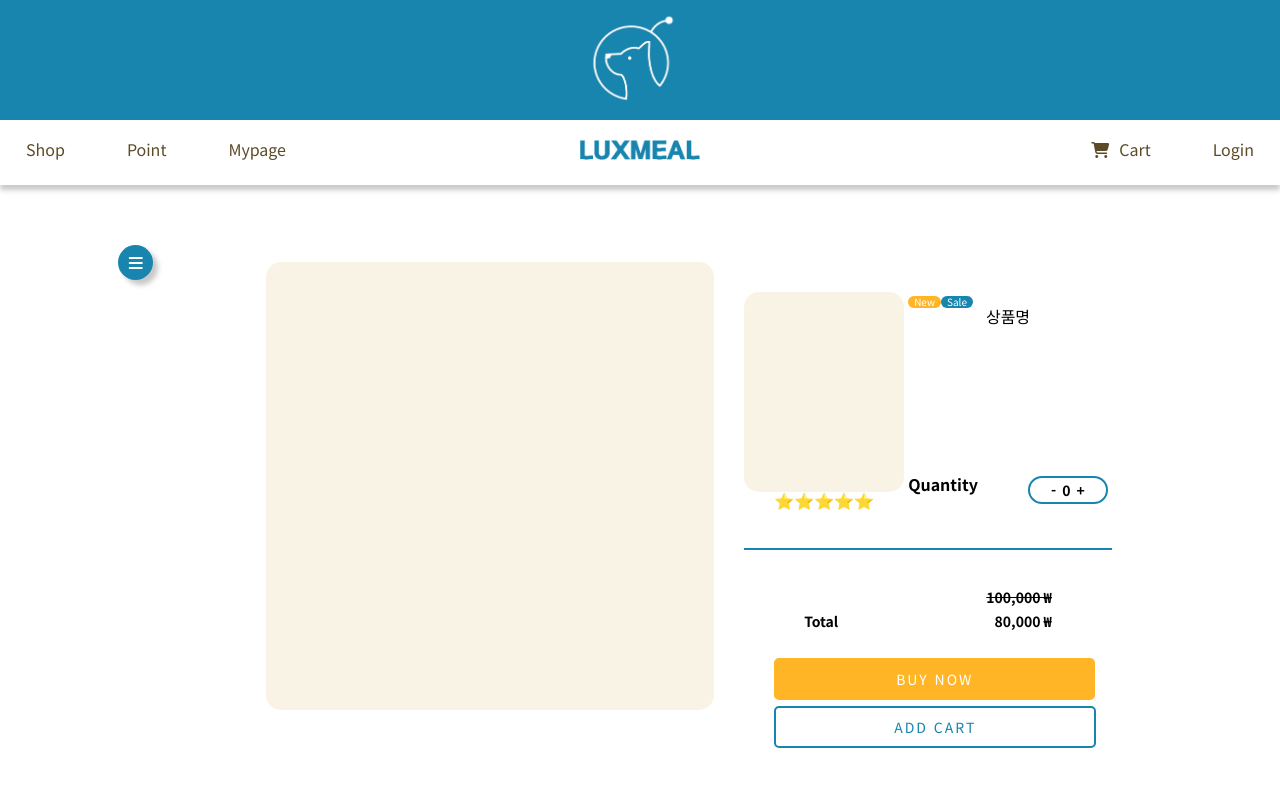
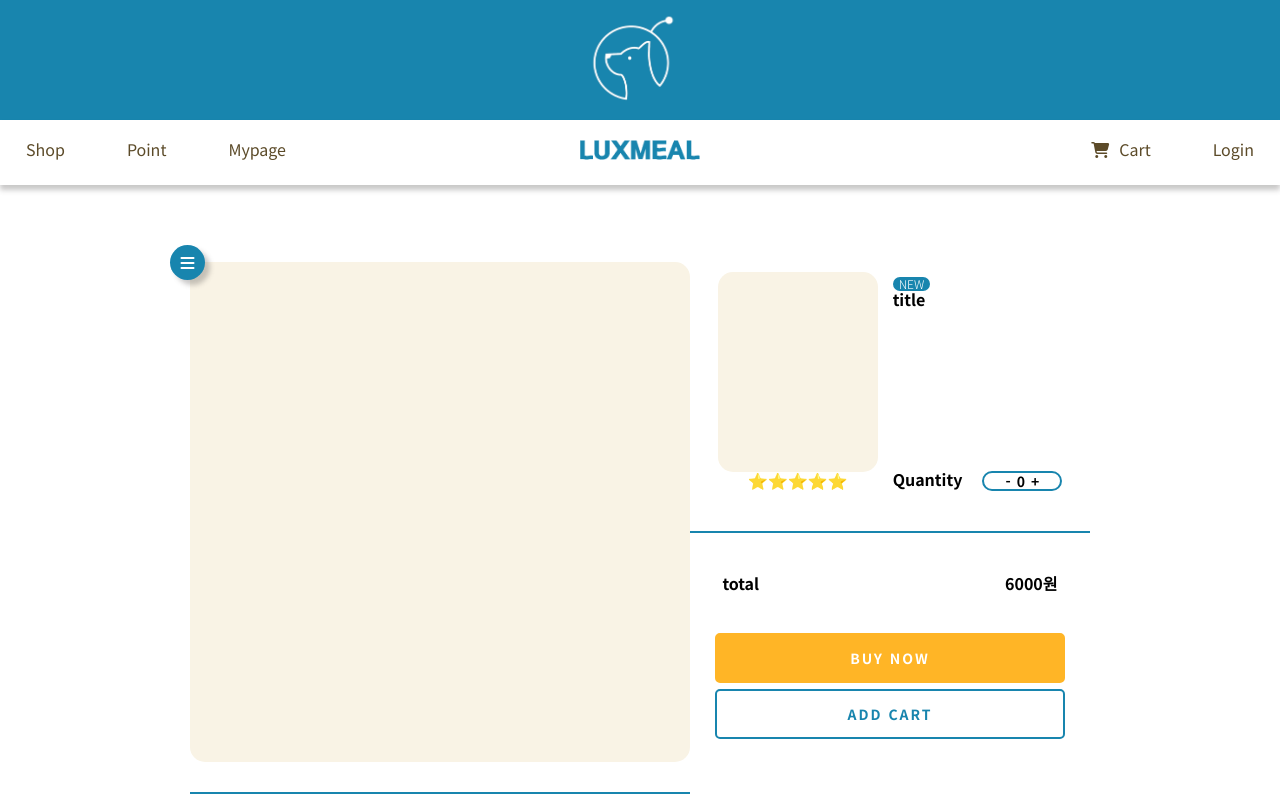
Before and after one commit to codestates-seb/seb40_main_019, a React (Create React App) app in the folder client/: page /productdetail in a window 1280 px wide. Shown: the top 800 px of the page. Built offline with nearby package versions, Linux system fonts and the light colour scheme; no server answers.

Commit message:
productDetail info 전체 수정함

```diff
--- a/client/src/components/shop/css/buyAddBtn.scss
+++ b/client/src/components/shop/css/buyAddBtn.scss
@@ -4,8 +4,8 @@
     border: 2px solid var(--color-yellow);
     background-color: var(--color-yellow);
     color: var(--color-white);
-    padding: 12px 120px;
-    margin-left: 30px;
+    width: 350px;
+    height: 50px;
     border-radius: 5px;
     text-align: center;
     font-size: 14px;
@@ -20,11 +20,11 @@
     .addBtn{
     display: block;
     margin-top: 6px;
-    margin-left: 30px;
     border: 2px solid var(--color-blue);
     background-color: var(--color-white);
     color: var(--color-blue);
-    padding: 12px 118px;
+    width: 350px;
+    height: 50px;
     border-radius: 5px;
     text-align: center;
     font-size: 14px;
--- a/client/src/components/shop/css/productDetailBox.scss
+++ b/client/src/components/shop/css/productDetailBox.scss
@@ -2,6 +2,12 @@
     display: block;
     width: 100%;
     // max-width: 150px;
+    .titleImg{
+        width: 500px;
+        height: 500px;
+        border-radius: 15px;
+        background-color: #F9F3E5;
+    }
 
     .detailText{
         border-top: solid 2px var(--color-blue);
--- a/client/src/components/shop/css/productInfo.scss
+++ /dev/null
@@ -1,92 +0,0 @@
-.imgContainer{
-
-.bigImgBox{
-   width: 500px;
-   height: 500px;
-   border-radius: 15px;
-   background-color: #F9F3E5;
-   margin-right: 2vw;
-
-   //Info박스가 일찍 밑으로 이동되어서 임시로 넣음
-    @media (max-width: 1365px) {
-        display: flex;
-        justify-content: center;
-        width: 35vw;
-        height: 35vw;
-        margin-right: 0px;
-    }
-}
-}
-
-//Info 박스
-.infoContainer{
-    padding: 30px;
-    position: sticky !important;
-    top: 30px !important;
-
-    /* header (item-header-box) */
-    .itemHeaderBox{
-        display: flex;
-        text-align: center;
-    /* star-box */
-        //img 실제 넣으면 img width: 160px 로 수정
-        .imgBox{
-        width: 160px;
-        text-align: center;
-        height: 200px;
-        background-color: #F9F3E5;
-        border-radius: 15px;
-        }
-    }
-    /* product-desc */
-    .productDescBox{
-        display: flex;
-        flex-direction: column;
-        margin: 4px;
-        > div:nth-of-type(1) {
-            display: flex;
-            button{
-                color: var(--color-white);
-                border-radius: 15px;
-                font-size: 10px;
-                float: right;
-            }
-        }
-
-        > div:nth-of-type(2){
-            flex: 1;
-        }
-
-    }
-
-    .line{
-    border: 0;
-    height: 0;
-    border-top: 2px solid var(--color-blue);
-    margin: 40px 0px;
-    }
-
-    /* body (item-body-box) */
-    .itemBodyBox{
-        font-size: 14px;
-        font-weight: bold;
-        margin: 15px 30px 30px 30px;
-        .price{
-            text-align: right;
-            text-decoration: line-through;
-            display: block;
-            margin-bottom: 10px;
-            margin-right: 30px;
-
-        }
-        .totalBox{
-            display: flex;
-            justify-content: space-between;
-            margin: 0 30px;
-        }
-    /* footer (item-footer-box) */
-        .itemFooterBox{
-            justify-items: center;
-        }
-    }
-}
--- /dev/null
+++ b/client/src/components/shop/css/productInfoBox.scss
@@ -0,0 +1,88 @@
+.productInfoContainer{
+    width: 100%;
+    height: 100%;
+    display: flex;
+    justify-content: center;
+    position: relative;
+
+}
+.stickyContainer{
+    width:400px;
+    position: sticky !important;
+    top: 10px !important;
+    font-weight: bold;
+
+
+}
+
+// header = 사진+별
+.itemHeaderContainer{
+    display: flex;
+    flex-direction: row;
+    justify-content: center;
+    margin: 10px 0px 40px 0px;
+    .imgStarBox{
+        // flex:1;
+        .productImg{
+            width: 160px;
+            text-align: center;
+            height: 200px;
+            background-color: #F9F3E5;
+            border-radius: 15px;
+        }
+        .reviewStar{
+            text-align: center;
+        }
+    }
+
+// body = new, 제품명, quantity
+    .itemBodyContainer{
+        // flex:1;
+        padding: 5px 0 0 15px;
+
+        > button{
+            display: block;
+            background-color: var(--color-blue);
+            color: var(--color-white);
+            border-radius: 15px;
+            font-size: 12px;
+            font-weight: 300;
+            float: left;
+        }
+        .titleBox{
+            display: inline-block;
+            width: -webkit-fill-available;
+            height: 180px;
+        }
+
+    }
+
+
+}
+
+// footer - total, buybtn+Nowbtn, addCartBtn
+.itemFooterContainer{
+    border-top: solid 2px var(--color-blue);
+    margin:auto;
+    text-align:center;
+
+    .priceBox{
+        display: inline-flex;
+        justify-content:space-between;
+        text-align:center;
+        width: 335px;
+        height: 100px;
+        line-height: 100px;
+        text-align: center;
+    .totalbox{
+        border-radius: 15px;
+    }
+    }
+
+    .btnBox{
+        // width: fit-content;
+        display: block;
+        margin:auto;
+        display:inline-block
+    }
+}
--- a/client/src/components/shop/css/quantityBtn.scss
+++ b/client/src/components/shop/css/quantityBtn.scss
@@ -5,11 +5,12 @@
 
     .controlBtn{
     width: 80px;
-    margin-left: 50px;
-    padding: 4px;
+    // margin-left: 50px;
+    // padding: 4px;
     border: 2px solid var(--color-blue);
     border-radius: 15px;
     text-align: center;
     font-size: 14px;
+    margin-left: 20px;
     }
 }
--- a/client/src/components/shop/js/ProductDetailBox.js
+++ b/client/src/components/shop/js/ProductDetailBox.js
@@ -3,6 +3,7 @@ import '../css/productDetailBox.scss';
 export default function ProductDetailBox() {
   return (
     <div className="detailContainer">
+      <div className="titleImg"></div>
       <div className="detailText">DETAIL</div>
       <div className="detailImg"></div>
     </div>
--- a/client/src/components/shop/js/ProductInfo.js
+++ /dev/null
@@ -1,46 +0,0 @@
-import '../css/productInfo.scss';
-import QuantityBtn from './../../../components/shop/js/QuantityBtn';
-import BuyAddBtn from './../../../components/shop/js/BuyAddBtn';
-
-export default function ProductInfo() {
-  return (
-    <>
-      <div className="imgContainer">
-        <div className="bigImgBox"></div>
-      </div>
-      {/* 정보 : 이미지+별, new logo, 상품명, 갯수, 토탈, 버튼 */}
-      <div className="infoContainer">
-        {/* header (item-header-box) */}
-        <div className="itemHeaderBox">
-          {/* star-box */}
-          <div className="starBox">
-            <div className="imgBox"></div>
-            <span>⭐⭐⭐⭐⭐</span>
-          </div>
-          {/* product-desc */}
-          <div className="productDescBox">
-            <div>
-              <button style={{ backgroundColor: '#FFB526' }}>New</button>
-              <button style={{ backgroundColor: '#1885AE' }}>Sale</button>
-            </div>
-            <div>상품명</div>
-            <QuantityBtn />
-          </div>
-        </div>
-        <hr className="line" />
-        {/* body (item-body-box) */}
-        <div className="itemBodyBox">
-          <span className="price"> 100,000 ₩</span>
-          <div className="totalBox">
-            <span className="discountP">Total</span>
-            <span>80,000 ₩</span>
-          </div>
-        </div>
-        {/* footer (item-footer-box) */}
-        <div className="itemFooterBox">
-          <BuyAddBtn />
-        </div>
-      </div>
-    </>
-  );
-}
--- /dev/null
+++ b/client/src/components/shop/js/ProductInfoBox.js
@@ -0,0 +1,36 @@
+import '../css/productInfoBox.scss';
+import QuantityBtn from './QuantityBtn';
+import BuyAddBtn from './BuyAddBtn';
+export default function ProductInfoBox() {
+  return (
+    <>
+      <div className="productInfoContainer">
+        <div className="stickyContainer">
+          {/* header = 사진+별 */}
+          <div className="itemHeaderContainer">
+            <div className="imgStarBox">
+              <div className="productImg"></div>
+              <div className="reviewStar">⭐⭐⭐⭐⭐</div>
+            </div>
+            {/* body = new, 제품명, quantity */}
+            <div className="itemBodyContainer">
+              <button>NEW</button>
+              <div className="titleBox">title</div>
+              <QuantityBtn />
+            </div>
+          </div>
+          {/* footer - total, buybtn+Nowbtn, addCartBtn */}
+          <div className="itemFooterContainer">
+            <div className="priceBox">
+              <div className="totalbox">total</div>
+              <div>6000원</div>
+            </div>
+            <div className="btnBox">
+              <BuyAddBtn />
+            </div>
+          </div>
+        </div>
+      </div>
+    </>
+  );
+}
--- a/client/src/pages/shopProductDetail/css/shopProductDetail.scss
+++ b/client/src/pages/shopProductDetail/css/shopProductDetail.scss
@@ -1,28 +1,42 @@
-.detailDiv{
+// .detailDiv{
+//     display: flex;
+//     width: 100%;
+//     height: 100%;
+//     flex-direction: column;
+
+//     //         @media (max-width: 980px) {
+//     //      flex-direction: column;
+//     //     justify-content: center;
+//     // }
+
+//     .detailUp{
+//         display: flex;
+//         height: 100%;
+//         margin-left: 10vw;
+//         justify-content: center;
+//         flex-wrap: wrap;
+
+//     }
+
+//     //수정, 간격을 얼마나 주어야 할까?
+//     .detailDown{
+//         width: 50px;
+//     }
+//     .detailDown{
+//         flex-direction: column;
+//     }
+// }
+
+.detailInfoContainer{
     display: flex;
-    width: 100%;
-    height: 100%;
-    flex-direction: column;
+    // flex-direction: column;
 
-    //         @media (max-width: 980px) {
-    //      flex-direction: column;
-    //     justify-content: center;
-    // }
-
-    .detailUp{
-        display: flex;
-        height: 100%;
-        margin-left: 10vw;
-        justify-content: center;
-        flex-wrap: wrap;
-
+    .leftContainer{
+        flex: 1;
     }
 
-    //수정, 간격을 얼마나 주어야 할까?
-    .detailDown{
-        width: 50px;
+    .rightContainer{
+        flex: 1;
     }
-    .detailDown{
-        flex-direction: column;
-    }
+
 }
--- a/client/src/pages/shopProductDetail/js/ShopProductDetail.js
+++ b/client/src/pages/shopProductDetail/js/ShopProductDetail.js
@@ -1,22 +1,22 @@
 import '../css/shopProductDetail.scss';
 // import Sidebar from '../../../components/sidebar/js/Sidebar';
-import ProductInfo from '../../../components/shop/js/ProductInfo';
 import ProductDetailBox from '../../../components/shop/js/ProductDetailBox';
 import ProductDetailReadme from '../../../components/shop/js/ProductDetailReadme';
 import ProductDetailReview from './../../../components/shop/js/ProductDetailReview';
 
+import ProductInfoBox from '../../../components/shop/js/ProductInfoBox';
+
 const shopProductDetail = () => {
   return (
     <>
-      <div className="detailDiv">
-        <div className="detailUp">
-          {/* <Sidebar /> */}
-          <ProductInfo />
-        </div>
-        <div className="detailDown">
+      <div className="detailInfoContainer">
+        <div className="leftContainer">
           <ProductDetailBox />
           <ProductDetailReadme />
           <ProductDetailReview />
+        </div>
+        <div className="rightContainer">
+          <ProductInfoBox />
         </div>
       </div>
     </>
```
